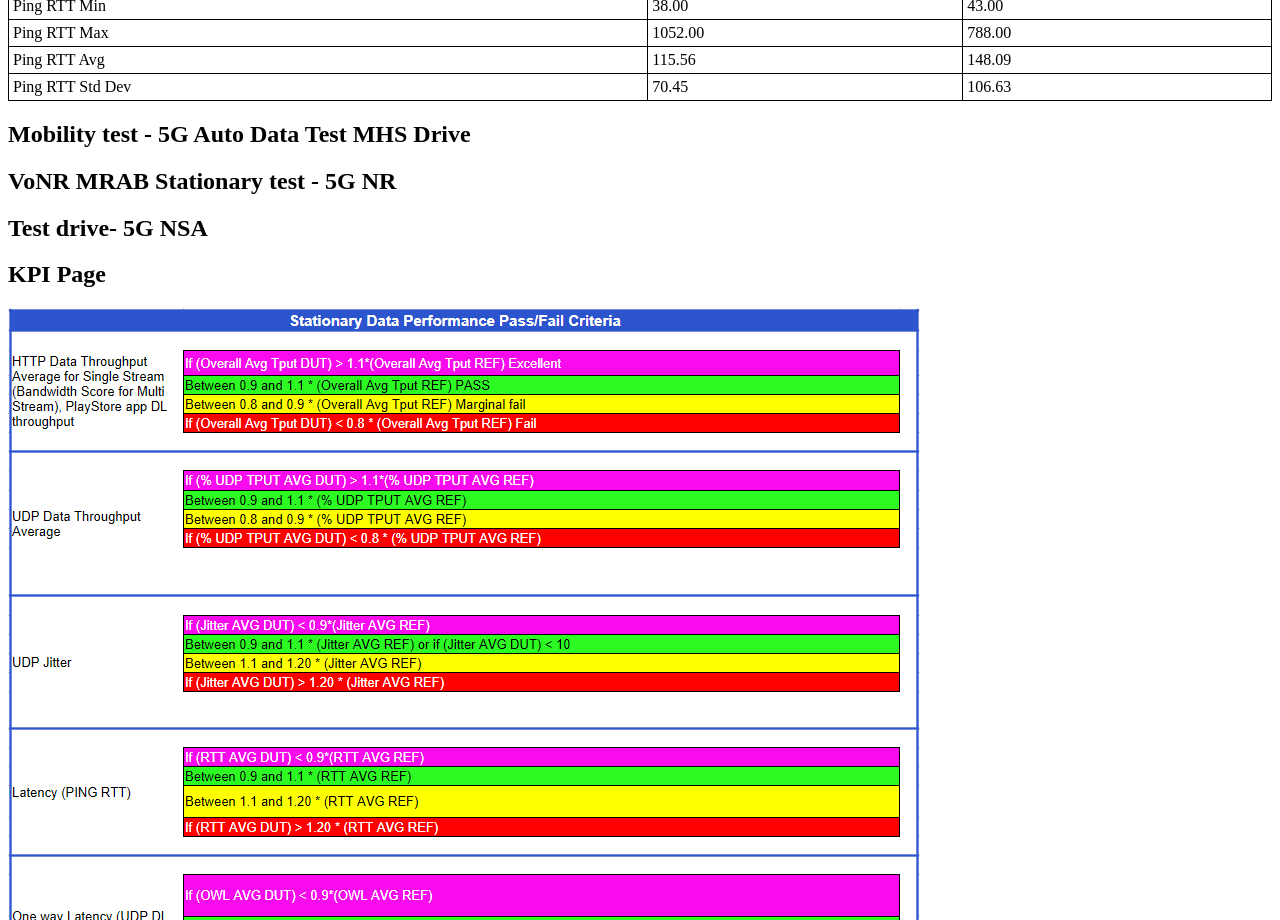
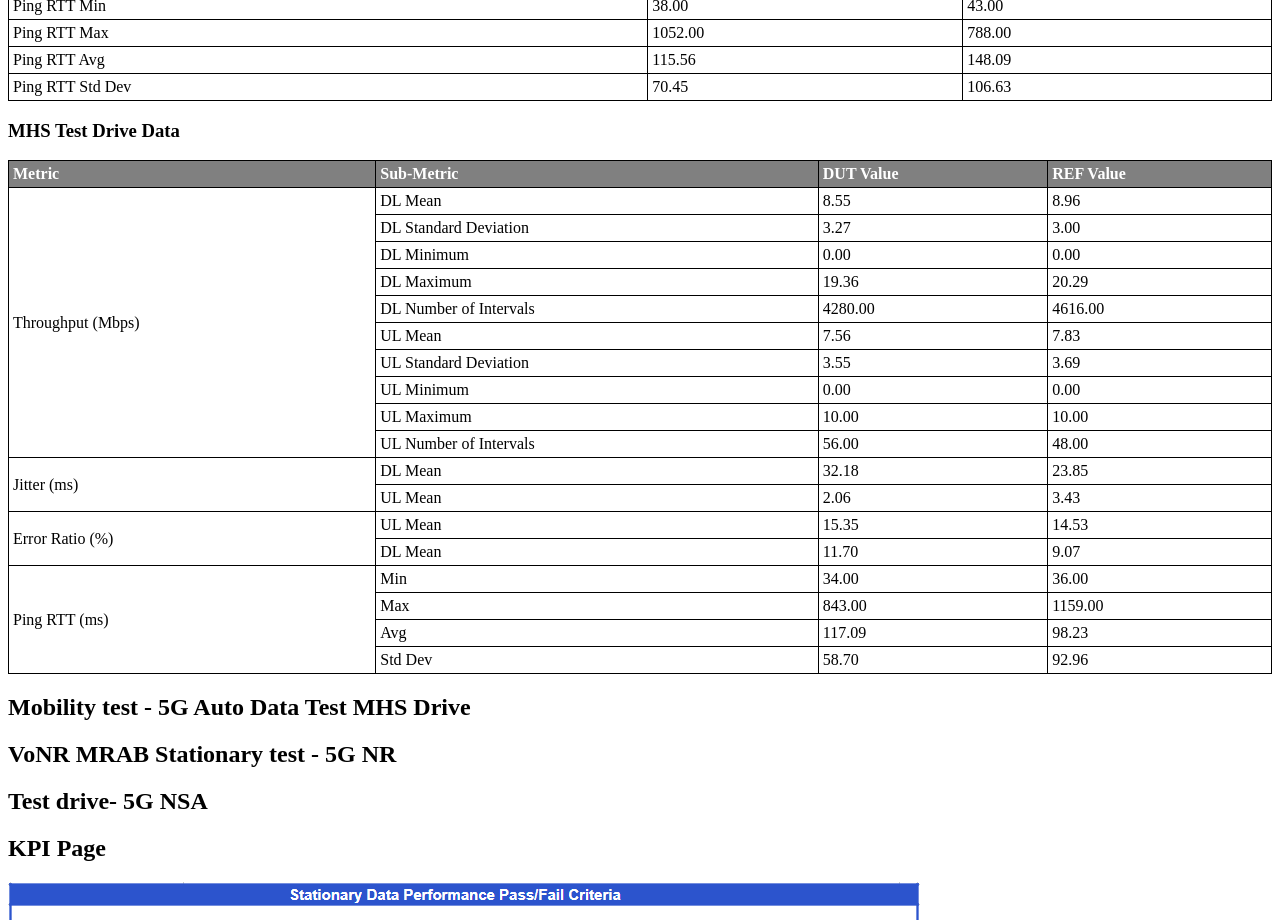
Before and after one commit to LiJieSu0/Fit4Launch_Report, a React (Create React App) app in the folder report-generator-app/: page / in a window 1280 px wide. Shown: the part 2780-3700 px from the top of the page. Built offline with nearby package versions, Linux system fonts and the light colour scheme; what chartjs-plugin-datalabels would draw is missing.

Commit message:
add mhs drive data

```diff
--- a/report-generator-app/src/ReportDetails/DataPerformance/DpDriveTestDetailPage.js
+++ b/report-generator-app/src/ReportDetails/DataPerformance/DpDriveTestDetailPage.js
@@ -1,5 +1,6 @@
 import React from 'react';
 import DpDriveTestTable from './DpDriveTestTable';
+import DpMHSTestDriveTable from './MHS/Table/DpMHSTestDriveTable';
 import TestDriveData from '../../DataFiles/SA/DpMobilityResults/Test Drive.json';
 import TestDriveMHSData from '../../DataFiles/SA/DpMobilityMHSResults/MHS Test Drive.json';
 
@@ -7,7 +8,8 @@ const DpDriveTestDetailPage = () => {
     return (
     <div className='page-content'>
       <h2>Mobility test - 5G Auto Data Test Drive</h2>
-       <DpDriveTestTable data={TestDriveData} />
+       <DpDriveTestTable data={TestDriveData} tableName="Mobility Test Drive Data" />
+       <DpMHSTestDriveTable data={TestDriveMHSData} tableName="MHS Test Drive Data" />
     </div>
     );
 };
--- /dev/null
+++ b/report-generator-app/src/ReportDetails/DataPerformance/MHS/Table/DpMHSTestDriveTable.js
@@ -0,0 +1,116 @@
+import React from 'react';
+
+function DpMHSTestDriveTable({ data, tableName }) {
+  if (!data) {
+    return <div>No data available for {tableName}</div>;
+  }
+
+  const processData = (rawData) => {
+    const processed = [];
+    const metrics = [
+      {
+        name: "Throughput (Mbps)",
+        subMetrics: [
+          { key: "DL.Mean", label: "DL Mean" },
+          { key: "DL.Standard Deviation", label: "DL Standard Deviation" },
+          { key: "DL.Minimum", label: "DL Minimum" },
+          { key: "DL.Maximum", label: "DL Maximum" },
+          { key: "DL.Number of Intervals", label: "DL Number of Intervals" },
+          { key: "UL.Mean", label: "UL Mean" },
+          { key: "UL.Standard Deviation", label: "UL Standard Deviation" },
+          { key: "UL.Minimum", label: "UL Minimum" },
+          { key: "UL.Maximum", label: "UL Maximum" },
+          { key: "UL.Number of Intervals", label: "UL Number of Intervals" },
+        ],
+        path: "Throughput",
+      },
+      {
+        name: "Jitter (ms)",
+        subMetrics: [
+          { key: "DL Mean", label: "DL Mean" },
+          { key: "UL Mean", label: "UL Mean" },
+        ],
+        path: "Jitter",
+      },
+      {
+        name: "Error Ratio (%)",
+        subMetrics: [
+          { key: "UL Mean", label: "UL Mean" },
+          { key: "DL Mean", label: "DL Mean" },
+        ],
+        path: "Error Ratio",
+      },
+      {
+        name: "Ping RTT (ms)",
+        subMetrics: [
+          { key: "min", label: "Min" },
+          { key: "max", label: "Max" },
+          { key: "avg", label: "Avg" },
+          { key: "std_dev", label: "Std Dev" },
+        ],
+        path: "Ping RTT",
+      },
+    ];
+
+    const getNestedValue = (obj, path) => {
+      return path.split('.').reduce((acc, part) => acc && acc[part], obj);
+    };
+
+    metrics.forEach(metric => {
+      metric.subMetrics.forEach(subMetric => {
+        const dutValue = getNestedValue(rawData["DUT UDP DL"], `${metric.path}.${subMetric.key}`);
+        const refValue = getNestedValue(rawData["REF UDP DL"], `${metric.path}.${subMetric.key}`);
+        processed.push({
+          metric: metric.name,
+          subMetric: subMetric.label,
+          dutValue: typeof dutValue === 'number' ? dutValue.toFixed(2) : dutValue,
+          refValue: typeof refValue === 'number' ? refValue.toFixed(2) : refValue,
+        });
+      });
+    });
+
+    return processed;
+  };
+
+  const tableData = processData(data);
+
+  let lastMetric = null;
+
+  return (
+    <div className="table-container">
+      <h3>{tableName}</h3>
+      <table className="general-table-style">
+        <thead>
+          <tr>
+            <th>Metric</th>
+            <th>Sub-Metric</th>
+            <th>DUT Value</th>
+            <th>REF Value</th>
+          </tr>
+        </thead>
+        <tbody>
+          {tableData.map((row, index) => {
+            const showMetric = row.metric !== lastMetric;
+            if (showMetric) {
+              lastMetric = row.metric;
+            }
+            const metricRowSpan = tableData.filter(item => item.metric === row.metric).length;
+
+            return (
+              <tr key={index}>
+                {showMetric && (
+                  <td rowSpan={metricRowSpan}>{row.metric}</td>
+                )}
+                <td>{row.subMetric}</td>
+                <td>{row.dutValue}</td>
+                <td>{row.refValue}</td>
+              </tr>
+            );
+          })}
+        </tbody>
+      </table>
+    </div>
+  );
+}
+
+export default DpMHSTestDriveTable;
```
